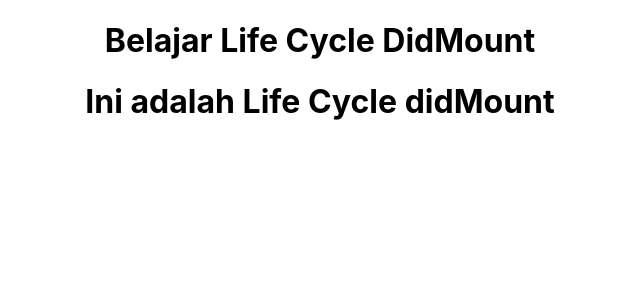
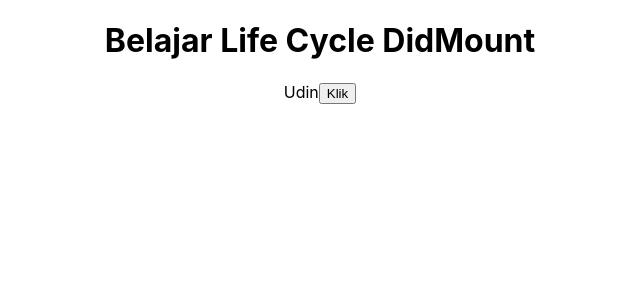
Before and after one commit to hanafiridwan/materi_reactJS, a React (Create React App) app: page / in a window 1280 px wide. Shown: the top 300 px of the page, without its empty margins (320-960 px from the left). Built offline with nearby package versions, Linux system fonts and the light colour scheme.

Commit message:
materi life cycle didUpate & didWillunmount

```diff
--- a/src/LifeCycledidMount/LifeCycledidMount.jsx
+++ b/src/LifeCycledidMount/LifeCycledidMount.jsx
@@ -12,14 +12,26 @@ export default class LifeCycledidMount extends Component {
 
     // ini adalah lifeCycle didMount
     componentDidMount() {
-        console.log("component DidMount")
+        setTimeout(console.log("component DidMount"))
+        // kebalikan dari setTimeout adalah clearTimeout
+    }
+
+    componentDidUpdate(){
+      console.log("component didUpdate")
+    }
+
+    componentWillUnmount(){
+      // componen ini dieksekusi setelah komponen didMount. component ini biasa digunakan untuk clearing
+      clearTimeout(console.log("component Will Unmount"))
     }
 
   render() {
     console.log("render")
     return (
       <div>
-        <LifeCycleChild />
+        {/* <LifeCycleChild /> */}
+        {this.state.name}
+        <button onClick={() => this.setState({name: "Suti OON"})}>Klik</button>
       </div>
     )
   }
```
Also changed, not shown: src/LifeCycledidMount/didUpdate&didUnmount.jsx (deleted).
